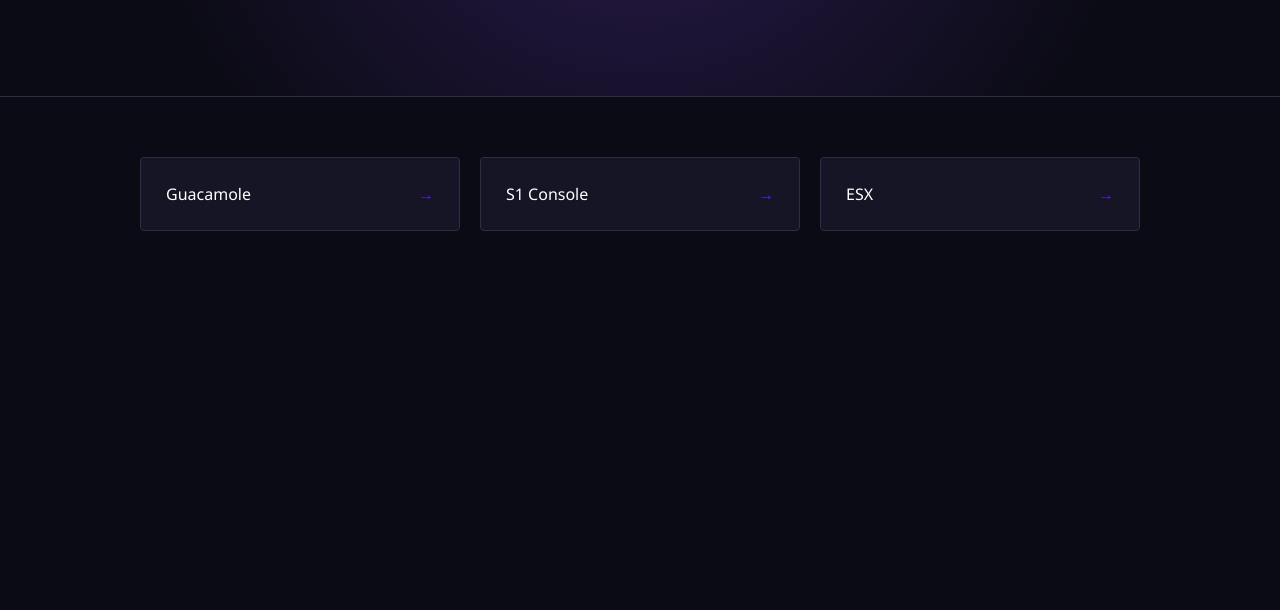
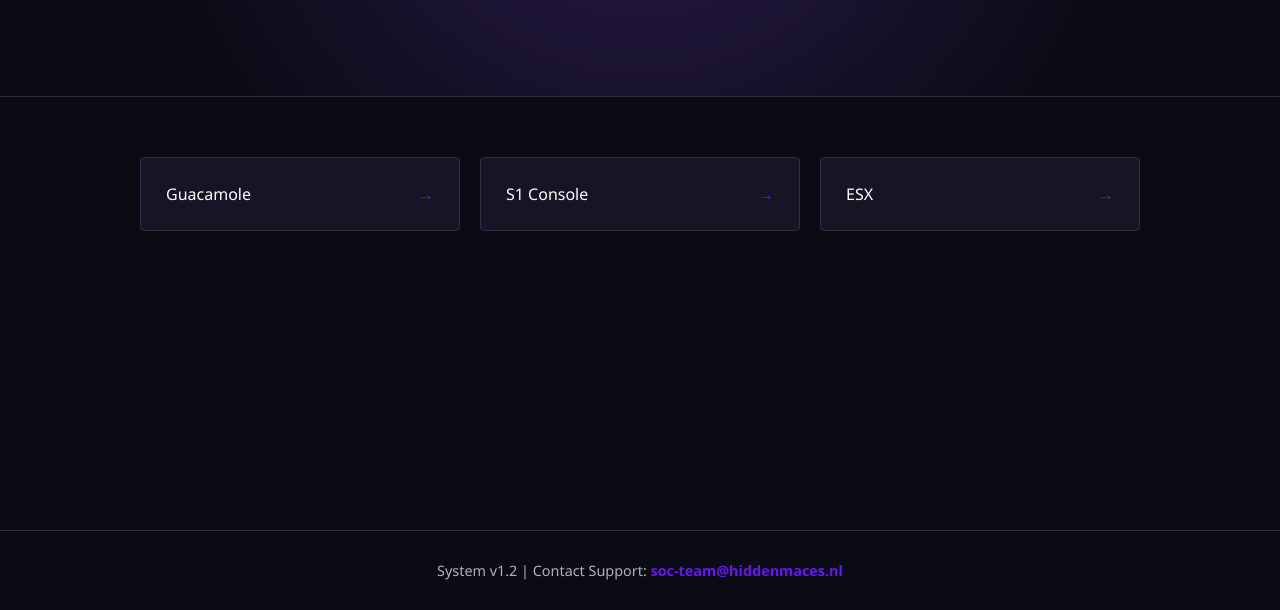
Before and after one commit to HiddenMaces/RemoteAccessWeb, a plain HTML site: page website/html/index.html in a window 1280 px wide. Shown: the part 190-800 px from the top of the page. Drawn offline with Linux system fonts and the light colour scheme.

Commit message:
dynamic title

```diff
--- a/website/html/index.html
+++ b/website/html/index.html
@@ -2,8 +2,10 @@
 <html lang="en">
 <head>
     <meta charset="UTF-8">
-    <title>Secure Remote Access</title>
+    <meta name="viewport" content="width=device-width, initial-scale=1.0">
+    <title>Loading Gateway...</title>
     <style>
+        /* SentinelOne Inspired Theme */
         :root {
             --bg-dark: #0b0b15;
             --bg-panel: #151525;
@@ -20,6 +22,7 @@
             display: flex; flex-direction: column;
             align-items: center; min-height: 100vh;
         }
+
         /* Header */
         .hero {
             width: 100%; text-align: center; padding: 80px 20px;
@@ -58,6 +61,25 @@
         }
         .link-card:hover::before { opacity: 1; }
         .arrow { color: var(--accent-purple); font-weight: bold; }
+
+        /* Footer */
+        footer {
+            margin-top: auto; /* Pushes footer to bottom */
+            padding: 30px;
+            color: var(--text-gray);
+            font-size: 0.9rem;
+            text-align: center;
+            border-top: 1px solid #2d2d45;
+            width: 100%;
+            box-sizing: border-box;
+        }
+
+        .footer-link {
+            color: var(--accent-purple);
+            text-decoration: none;
+            font-weight: 600;
+        }
+        .footer-link:hover { text-decoration: underline; }
     </style>
 </head>
 <body>
@@ -70,6 +92,10 @@
     <div class="container" id="button-container">
         </div>
 
+    <footer>
+        System v1.2 | Contact Support: <a id="dynamic-email" class="footer-link" href="#">Loading...</a>
+    </footer>
+
     <script>
         // Fetch the text file from the server
         fetch('links.txt')
@@ -79,8 +105,27 @@
                 const lines = text.split('\n');
 
                 lines.forEach(line => {
-                    // Split by comma, ignore empty lines
-                    const parts = line.split(',');
+                    const cleanLine = line.trim();
+                    if (!cleanLine) return; // Skip empty lines
+
+                    // 1. Check for TITLE
+                    if (cleanLine.startsWith('title=')) {
+                        const newTitle = cleanLine.replace('title=', '').trim();
+                        document.title = newTitle;
+                        return;
+                    }
+
+                    // 2. Check for EMAIL
+                    if (cleanLine.startsWith('email=')) {
+                        const email = cleanLine.replace('email=', '').trim();
+                        const emailEl = document.getElementById('dynamic-email');
+                        emailEl.innerText = email;
+                        emailEl.href = 'mailto:' + email;
+                        return;
+                    }
+
+                    // 3. Render BUTTONS (if line has a comma)
+                    const parts = cleanLine.split(',');
                     if (parts.length >= 2) {
                         const title = parts[0].trim();
                         const url = parts[1].trim();
@@ -89,7 +134,6 @@
                             const a = document.createElement('a');
                             a.className = 'link-card';
                             a.href = url;
-                            // If it starts with http, open in new tab. If relative, same tab.
                             if(url.startsWith('http')) { a.target = "_blank"; }
 
                             a.innerHTML = `
```
